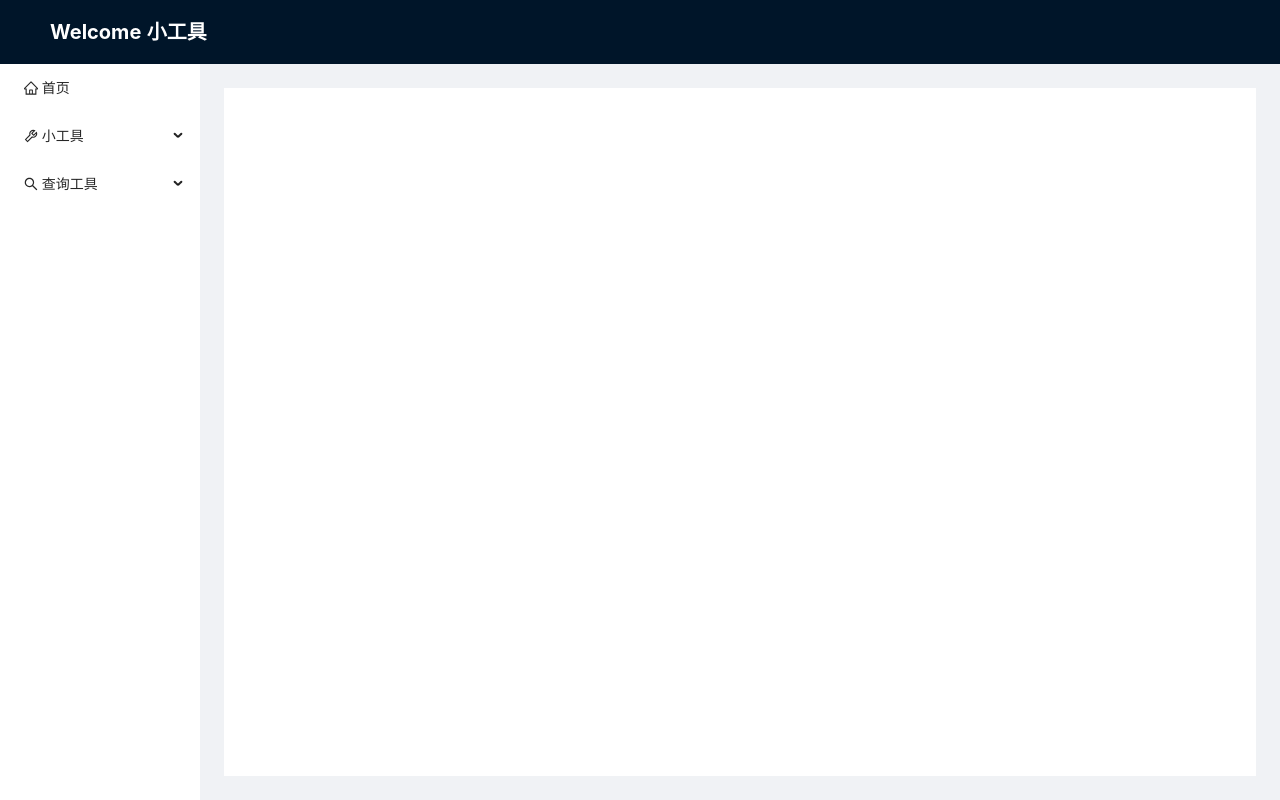
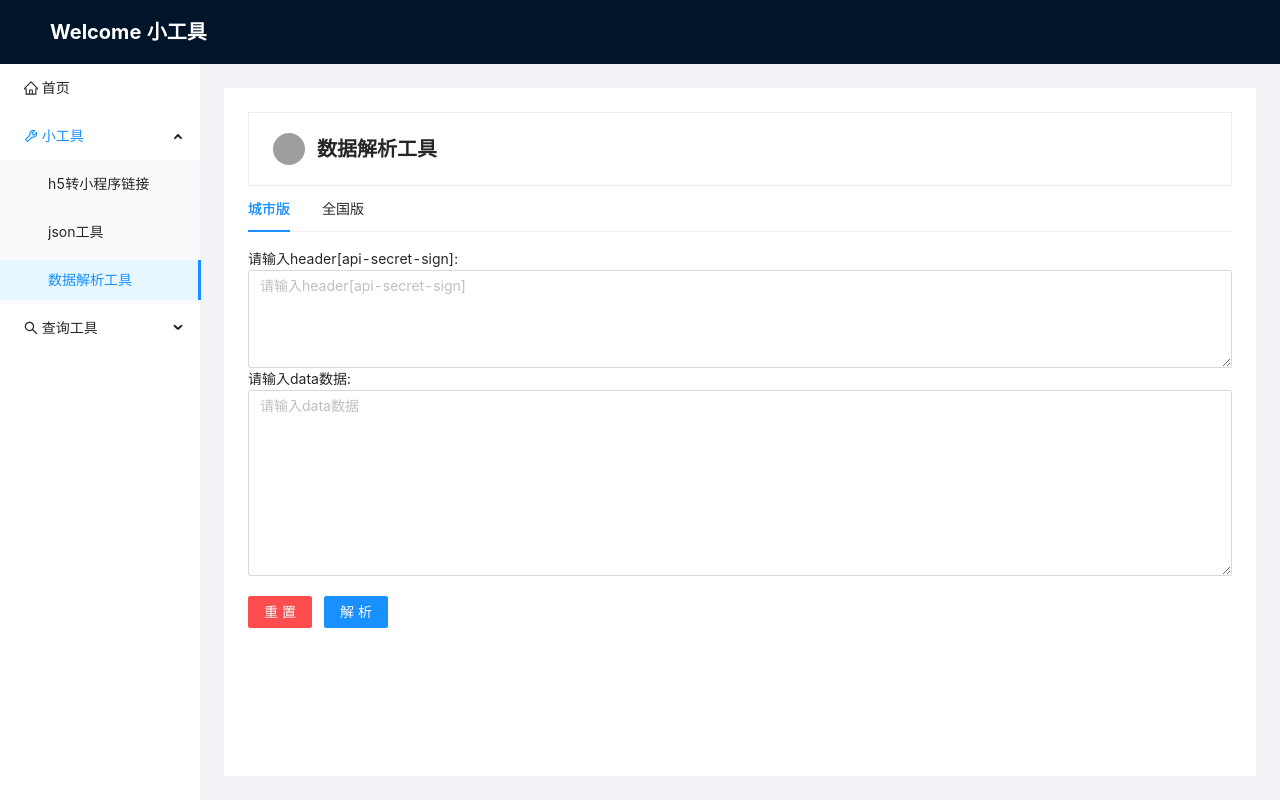
Before and after one commit to smallyangy/smalltools, a Vue app: page /#/smalltool/dataDecrypto in a window 1280 px wide. Built offline with nearby package versions, Linux system fonts and the light colour scheme; grey boxes are pictures that could not be loaded.

Commit message:
feat: 加解密

```diff
--- a/src/router/index.ts
+++ b/src/router/index.ts
@@ -46,6 +46,15 @@ export const routes: Array<CustomRoutes> = [
                     icon: '',
                 },
             },
+            {
+                path: 'dataDecrypto',
+                name: 'DataDecrypto',
+                component: () => import('@/views/small-tool/dataDecrypto.vue'),
+                meta: {
+                    title: '数据解析工具',
+                    icon: '',
+                },
+            },
         ],
     },
     {
--- /dev/null
+++ b/src/views/small-tool/components/decrypto/CityVer.vue
@@ -0,0 +1,11 @@
+<template>
+    <DataInput
+        title1="header[api-secret-sign]"
+        title2="data数据"
+        type="city"
+    ></DataInput>
+</template>
+
+<script lang="ts" setup>
+    import DataInput from './DataInput.vue';
+</script>
--- /dev/null
+++ b/src/views/small-tool/components/decrypto/DataInput.vue
@@ -0,0 +1,82 @@
+<template>
+    <div>请输入{{ props.title1 }}:</div>
+    <a-textarea
+        v-model:value.trim="txt1"
+        :placeholder="`请输入${props.title1}`"
+        :rows="4"
+    />
+    <div>请输入{{ props.title2 }}:</div>
+    <a-textarea
+        v-model:value.trim="txt2"
+        :placeholder="`请输入${props.title2}`"
+        :rows="8"
+    />
+    <div style="display: flex; justify-content: space-between; width: 140px; margin-top: 20px;">
+        <a-button
+            type="primary"
+            danger
+            @click="handleReset"
+        >
+            重置
+        </a-button>
+        <a-button
+            type="primary"
+            @click="handleDecrypto"
+        >
+            解析
+        </a-button>
+    </div>
+    <!-- 显示json -->
+    <div
+        ref="jsoneditor"
+        class="zy-jsoneditor"
+    ></div>
+</template>
+
+<script lang="ts" setup>
+    import { ref, defineProps, withDefaults } from 'vue';
+    import crypto from '@/utils/crypto2.js';
+    import { message } from 'ant-design-vue';
+    // import JSONEditor from 'jsoneditor/dist/jsoneditor.min.js';
+    import 'jsoneditor/dist/jsoneditor.min.css';
+
+    const props = withDefaults(defineProps<{
+        title1: string;
+        title2: string;
+        type: string;
+    }>(), {
+        title1: '',
+        title2: '',
+    });
+
+    const txt1 = ref('');
+    const txt2 = ref('');
+
+    const handleReset = () => {
+        txt1.value = '';
+        txt2.value = '';
+    };
+
+    const jsoneditor = ref(null);
+
+    const handleDecrypto = () => {
+        try {
+            let decryptoStr = '';
+            if (props.type === 'city') {
+                decryptoStr = crypto.decryptCityData(txt1.value, txt2.value);
+            } else if (props.type === 'national') {
+                decryptoStr = crypto.decryptNationalData(txt1.value, txt2.value);
+            }
+            if (decryptoStr) {
+                // 解析成功
+                console.log(decryptoStr);
+            } else {
+                throw new Error();
+            }
+        } catch (_) {
+            console.log('解析失败');
+            message.warning('解析失败!');
+        }
+    };
+
+</script>
--- /dev/null
+++ b/src/views/small-tool/components/decrypto/NationalVer.vue
@@ -0,0 +1,11 @@
+<template>
+    <DataInput
+        title1="header[Api-Secret-Sign]"
+        title2="data数据"
+        type="national"
+    ></DataInput>
+</template>
+
+<script lang="ts" setup>
+    import DataInput from './DataInput.vue';
+</script>
--- /dev/null
+++ b/src/views/small-tool/dataDecrypto.vue
@@ -0,0 +1,28 @@
+<template>
+    <!-- 标题 -->
+    <HeaderTitle></HeaderTitle>
+    <a-tabs v-model:activeKey="activeKey">
+        <a-tab-pane
+            key="1"
+            tab="城市版"
+        >
+            <CityVer></CityVer>
+        </a-tab-pane>
+        <a-tab-pane
+            key="2"
+            tab="全国版"
+            force-render
+        >
+            <NationalVer></NationalVer>
+        </a-tab-pane>
+    </a-tabs>
+</template>
+
+<script setup lang="ts">
+    import HeaderTitle from '@/components/layout/HeaderTitle.vue';
+    import CityVer from './components/decrypto/CityVer.vue';
+    import NationalVer from './components/decrypto/NationalVer.vue';
+    import { ref } from 'vue';
+
+    const activeKey = ref('1');
+</script>
```
Also changed, not shown: 1 other file (tests, documents, lock files or other folders).
